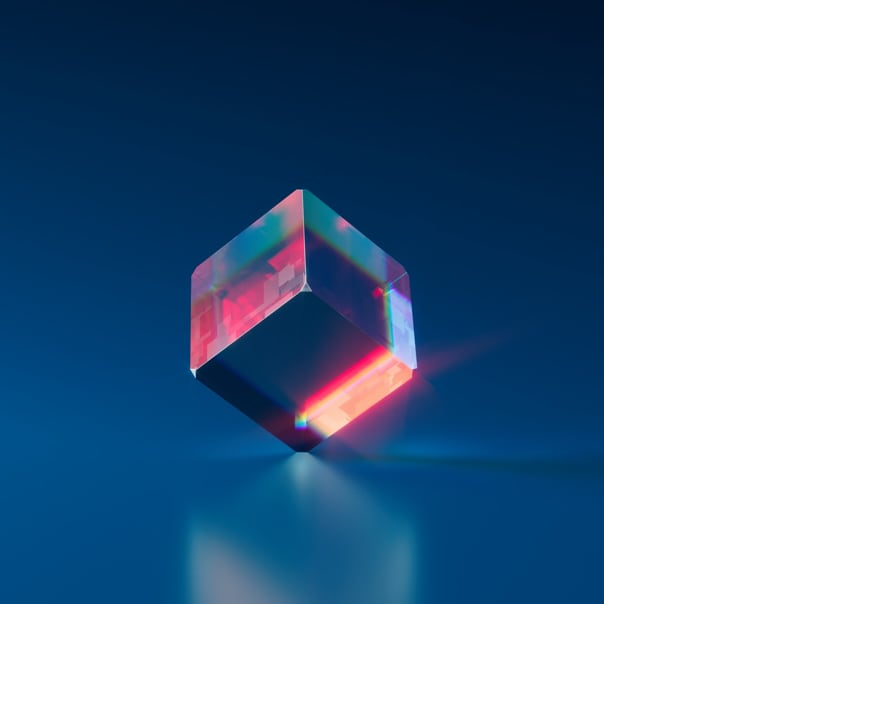
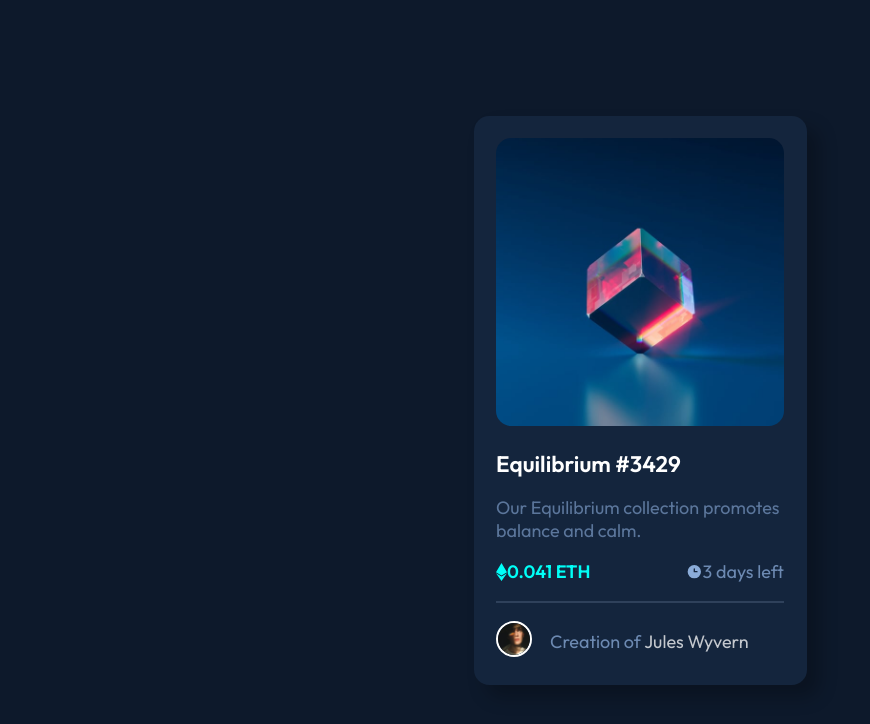
Before and after one commit to Santosaran/nft-preview-card-component-main, a plain HTML site: page index.html in a window 1280 px wide. Shown: the whole page, without its empty margins (0-870 px from the left). Drawn offline with Linux system fonts and the light colour scheme.

Commit message:
project done

```diff
--- a/index.html
+++ b/index.html
@@ -14,7 +14,30 @@
 <body>
     <div class="card">
        <div class="card-image-container">
-         <img src="/images/image-equilibrium.jpg" alt="">
+         <img src="/images/image-equilibrium.jpg" alt="image-equilibrium" class="card-img">
+         <div class="overlay">
+          <img src="/images/icon-view.svg" alt="icon-view" class="overlay-view">
+         </div>
+        </div>
+       <h1 class="card-title">Equilibrium #3429</h1>
+       <p class="card-description">
+        Our Equilibrium collection promotes balance and calm.</p>
+       <div class="card-details-container">
+        <div class="details-left-container">
+          <img src="images/icon-ethereum.svg" alt="ethereum" class="details-left-img">
+          <span class="details-left-text"> 0.041 ETH </span>
+        </div>
+        <div class="details-right-container">
+          <img src="images/icon-clock.svg" alt="clock" class="details-right-img">
+          <span class="details-right-text"> 3 days left </span>
+        </div>
+       </div>
+       <hr class="card-divider">
+       <div class="card-avatar-container">
+        <div class="avatar-img-container">
+          <img src="/images/image-avatar.png" alt="avatar" class="avatar-img">
+        </div>
+        <p class="avatar-text">Creation of <span class="text-white"> Jules Wyvern</span> </p>
        </div>
     </div>
 </body>
--- a/styles/style.css
+++ b/styles/style.css
@@ -8,8 +8,17 @@ html{
     font-size: 18px;
 }
 
+:root{
+   --radius: 0.85rem;
+   --clr-Soft-blue: hsl(215, 51%, 70%);
+   --clr-Cyan: hsl(178, 100%, 50%);
+   --clr-main-bg : hsl(217, 54%, 11%);
+   --clr-card-bg : hsl(216, 50%, 16%);
+   --clr-line : hsl(215, 32%, 27%);
+   --clr-White : hsl(0, 0%, 100%);
+}
+
 body{
-  font-family: 'Outfit', sans-serif;
   height: 100vh;
   width: 100vw;
 }
@@ -19,3 +28,131 @@ img{
     height: auto;
     object-fit: contain;
 }
+
+
+/* NFT component css */
+
+body{
+    background-color: var(--clr-main-bg);
+    font-family: 'Outfit', sans-serif;
+    display: flex;
+    align-items: center;
+    justify-content: center;
+}
+
+
+.card{
+    background-color: var(--clr-card-bg);
+    width: 18.5rem;
+    margin: auto;
+    padding: 1.25rem;
+    border-radius: var(--radius);
+    box-shadow: 12px 12px 18px rgba(0,0,0,0.25);
+    display: flex;
+    flex-direction: column;
+    gap: 1rem;
+
+}
+
+.card-image-container{
+    width: 288px;
+    position: relative;
+}
+
+.card-img{
+    border-radius: var(--radius);
+    position: relative;
+}
+
+.overlay{
+    width: 288px;
+    height: 288px;
+    display: flex;
+    align-items: center;
+    justify-content: center;
+    background-color: var(--clr-Cyan);
+    position: absolute;
+    top: 0;
+    left: 0;
+    opacity: 0;
+    border-radius: var(--radius);
+}
+
+.card-image-container:hover .overlay{
+    opacity: 0.5;
+}
+.card-title{
+    color: var(--clr-White);
+    font-size: 1.25rem;
+    font-weight: 600;
+}
+
+.card-title:hover{
+    color: var(--clr-Cyan);
+    cursor: pointer;
+}
+
+.card-description{
+    font-size: 1rem;
+    color: var(--clr-Soft-blue);
+    opacity: 0.6;
+}
+
+ .card-details-container{
+    display: flex;
+     flex-direction: row;
+    align-items: center;
+    justify-content: space-between;
+}
+
+.details-left-container, .details-right-container{
+    display: flex;
+    flex-direction: row;
+    align-items: center;
+    gap: o.5rem;
+}
+
+
+.details-left-text{
+    color: var(--clr-Cyan);
+    font-weight: 600;
+}
+
+.details-right-text{
+    color: var(--clr-Soft-blue);
+    opacity: 0.75;
+}
+
+.card-divider{
+    border: 1px solid var(--clr-line);
+}
+
+.card-avatar-container{
+    display: flex;
+    flex-direction: row;
+    align-items: center;
+    gap: 1rem;
+}
+
+.avatar-img-container{
+      width: 2rem;
+}
+
+.avatar-img{
+    border: 2px solid var(--clr-White);
+    border-radius: 50%;
+}
+
+.avatar-text{
+    color: var(--clr-Soft-blue);
+    opacity: 0.75;
+}
+
+.text-white{
+    color: var(--clr-White);
+}
+
+
+.text-white:hover{
+    color: var(--clr-Cyan);
+}
```
Also changed, not shown: design/active-states.jpg (deleted), design/desktop-design.jpg (deleted), design/desktop-preview.jpg (deleted), design/mobile-design.jpg (deleted), 1 other file.
